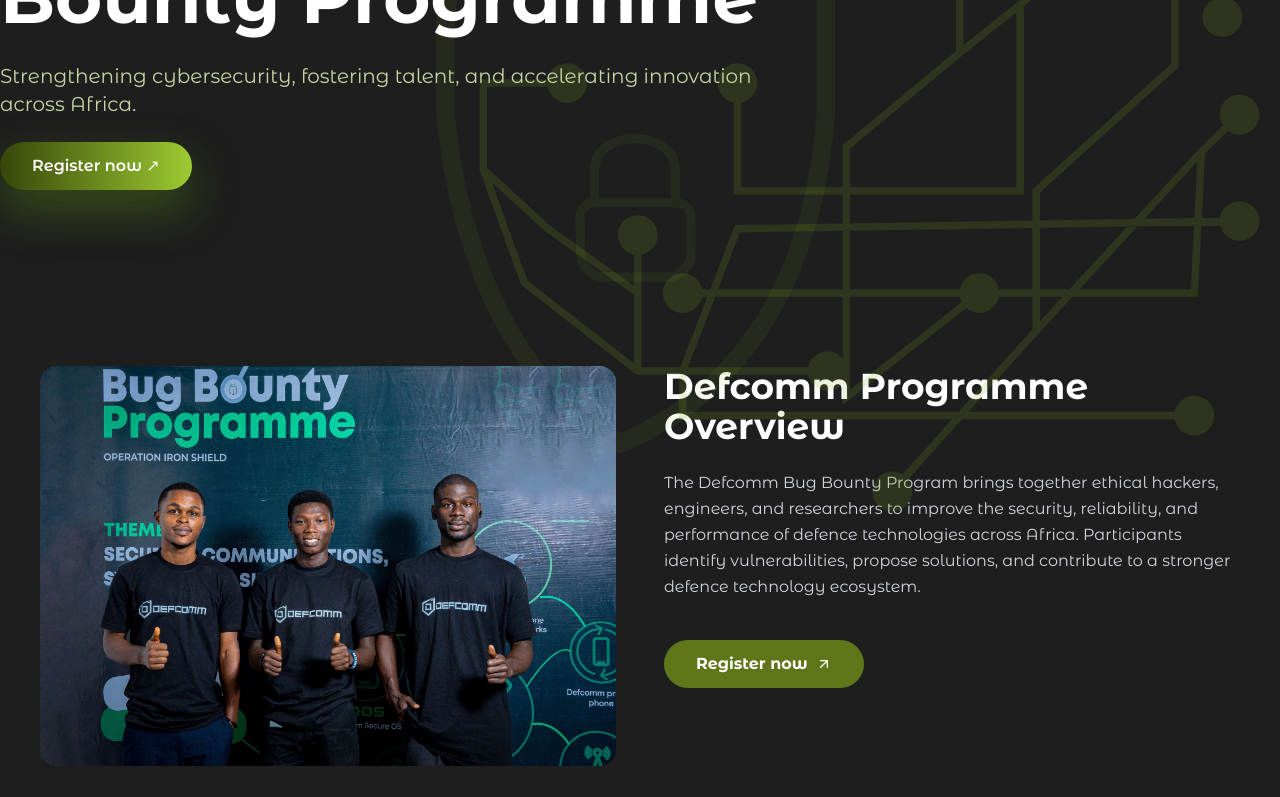
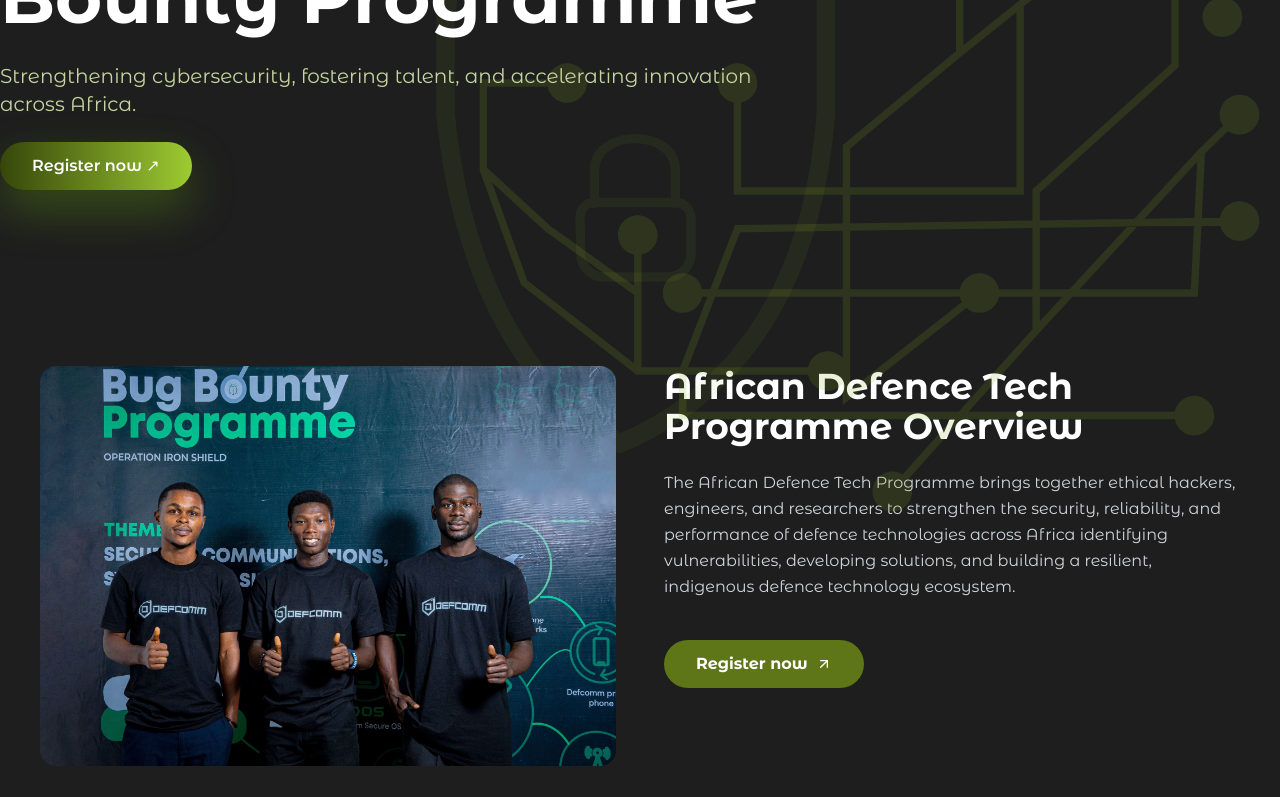
Before and after one commit to SilexsecureTeam/bug-bounty, a React (Vite) app: page /program in a window 1280 px wide. Shown: the part 368-1165 px from the top of the page. Built offline with nearby package versions, Linux system fonts and the light colour scheme; no server answers.

Commit message:
Update program.jsx

```diff
--- a/src/pages/program.jsx
+++ b/src/pages/program.jsx
@@ -137,11 +137,11 @@
 
               <div className="reveal-child space-y-6">
                  <h2 className="text-3xl font-black text-white sm:text-4xl">
-                    Defcomm Programme Overview
+                    African Defence Tech Programme Overview
                  </h2>
                  <div className="space-y-4 text-[16px] leading-relaxed text-[#D1D5DB]">
                     <p>
-                      The Defcomm Bug Bounty Program brings together ethical hackers, engineers, and researchers to improve the security, reliability, and performance of defence technologies across Africa. Participants identify vulnerabilities, propose solutions, and contribute to a stronger defence technology ecosystem.
+                      The African Defence Tech Programme brings together ethical hackers, engineers, and researchers to strengthen the security, reliability, and performance of defence technologies across Africa identifying vulnerabilities, developing solutions, and building a resilient, indigenous defence technology ecosystem.
                     </p>
 
                  </div>
```
